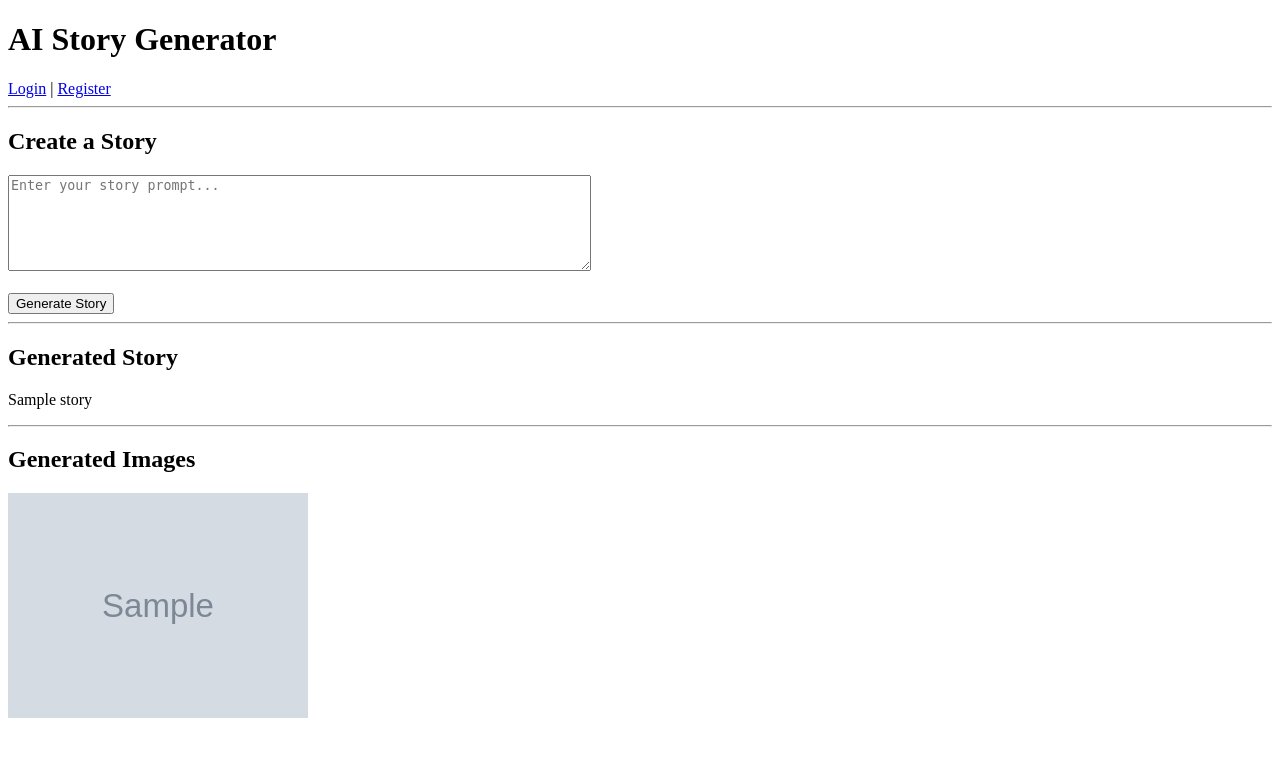
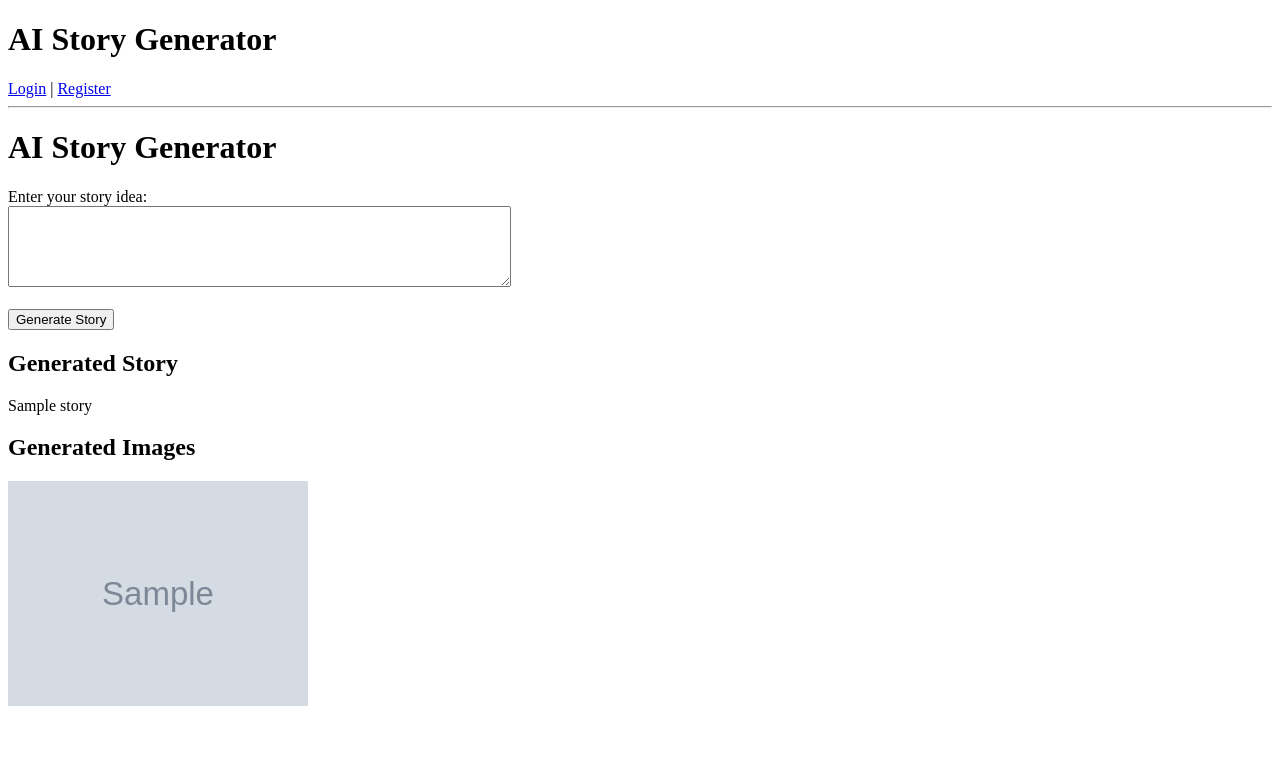
Before and after one commit to CSCI-4452-Group-4/ai-group-project, a Flask app: template templates/home.html in a window 1280 px wide. Shown: the top 757 px of the page. Run offline with Flask 3, Linux system fonts and the light colour scheme; the template is opened without the code that fills it: most values are stand-ins (such as "Sample title", 1, 10 or a date in 2020); grey boxes marked "Sample" are stand-in pictures.

Commit message:
Add files via upload

```diff
--- a/App.py
+++ b/App.py
@@ -225,38 +225,55 @@ def generate_images_from_story(story):
 
     for i, label in enumerate(labels):
         start = story.find(label)
+
         if start == -1:
             continue
 
         end = len(story)
+
         for next_label in labels[i + 1:]:
-            idx = story.find(next_label)
-            if idx != -1:
-                end = idx
+            next_start = story.find(next_label)
+
+            if next_start != -1:
+                end = next_start
                 break
 
         paragraph = story[start:end].replace(label, "").strip()
 
-        if not paragraph or not is_safe_prompt(paragraph):
+        if not paragraph:
             continue
+
+        if not is_safe_prompt(paragraph):
+            continue
+
+        image_prompt = f"""
+Create a detailed storybook-style image based on this paragraph:
+
+{paragraph}
+
+The image should match the setting, characters, mood, and action of the paragraph.
+Keep the image school-appropriate and PG.
+Do not include words, captions, labels, or text in the image.
+"""
 
         try:
             response = gemini_client.models.generate_images(
                 model="imagen-4.0-generate-001",
-                prompt=paragraph,
-                config=types.GenerateImagesConfig(number_of_images=1)
+                prompt=image_prompt,
+                config=types.GenerateImagesConfig(
+                    number_of_images=1,
+                    aspect_ratio="1:1"
+                )
             )
 
             image = response.generated_images[0].image
 
-            # Convert to bytes
             image_bytes = BytesIO()
             image.save(image_bytes, format="PNG")
             image_bytes = image_bytes.getvalue()
 
-            file_name = f"{uuid.uuid4().hex}.png"
+            file_name = f"{label.replace(':', '').replace(' ', '_').lower()}_{uuid.uuid4().hex}.png"
 
-            # Upload to Supabase bucket
             supabase.storage.from_("story-images").upload(
                 file_name,
                 image_bytes,
@@ -268,7 +285,8 @@ def generate_images_from_story(story):
             image_paths.append(public_url)
 
         except Exception as e:
-            print("Image error:", e)
+            print(f"ERROR GENERATING IMAGE FOR {label}: {str(e)}")
+            image_paths.append(f"ERROR: {str(e)}")
 
     return image_paths
 
--- a/templates/home.html
+++ b/templates/home.html
@@ -1,27 +1,26 @@
 {% extends "base.html" %}
 
 {% block content %}
-    <h2>Create a Story</h2>
+<h1>AI Story Generator</h1>
 
 <form method="POST">
-        <textarea name="prompt" rows="6" cols="70" placeholder="Enter your story prompt..." required></textarea>
-        <br><br>
+    <label for="prompt">Enter your story idea:</label><br>
+    <textarea name="prompt" id="prompt" rows="5" cols="60" required></textarea><br><br>
     <button type="submit">Generate Story</button>
 </form>
 
 {% if story %}
-        <hr>
     <h2>Generated Story</h2>
     <p style="white-space: pre-wrap;">{{ story }}</p>
 {% endif %}
 
 {% if image_paths %}
-        <hr>
     <h2>Generated Images</h2>
 
     {% for image in image_paths %}
-            <img src="{{ image }}" width="300" style="margin-bottom: 20px;">
-            <br>
+        <img src="{{ image }}" width="300" alt="Generated story image">
+        <br><br>
     {% endfor %}
 {% endif %}
+
 {% endblock %}
```
Lines whose indentation alone changed are shown as unchanged.
